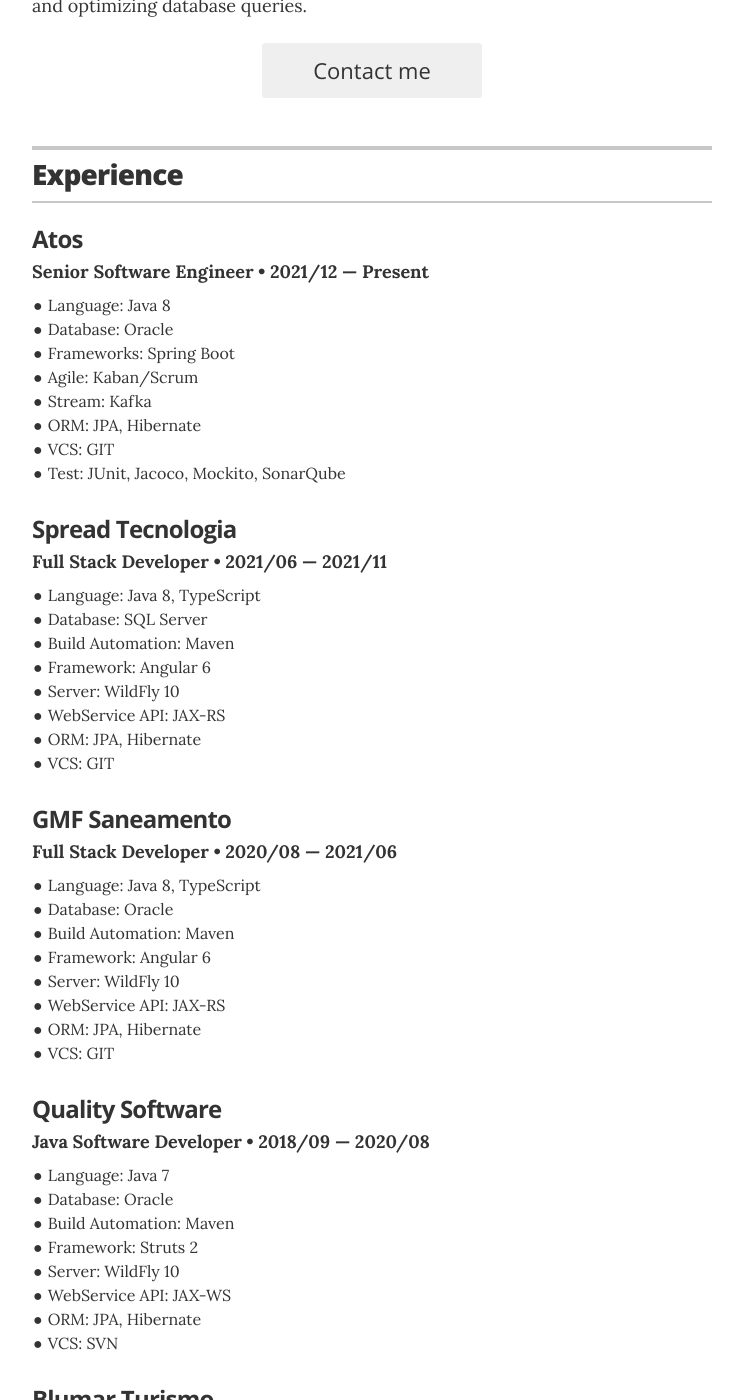
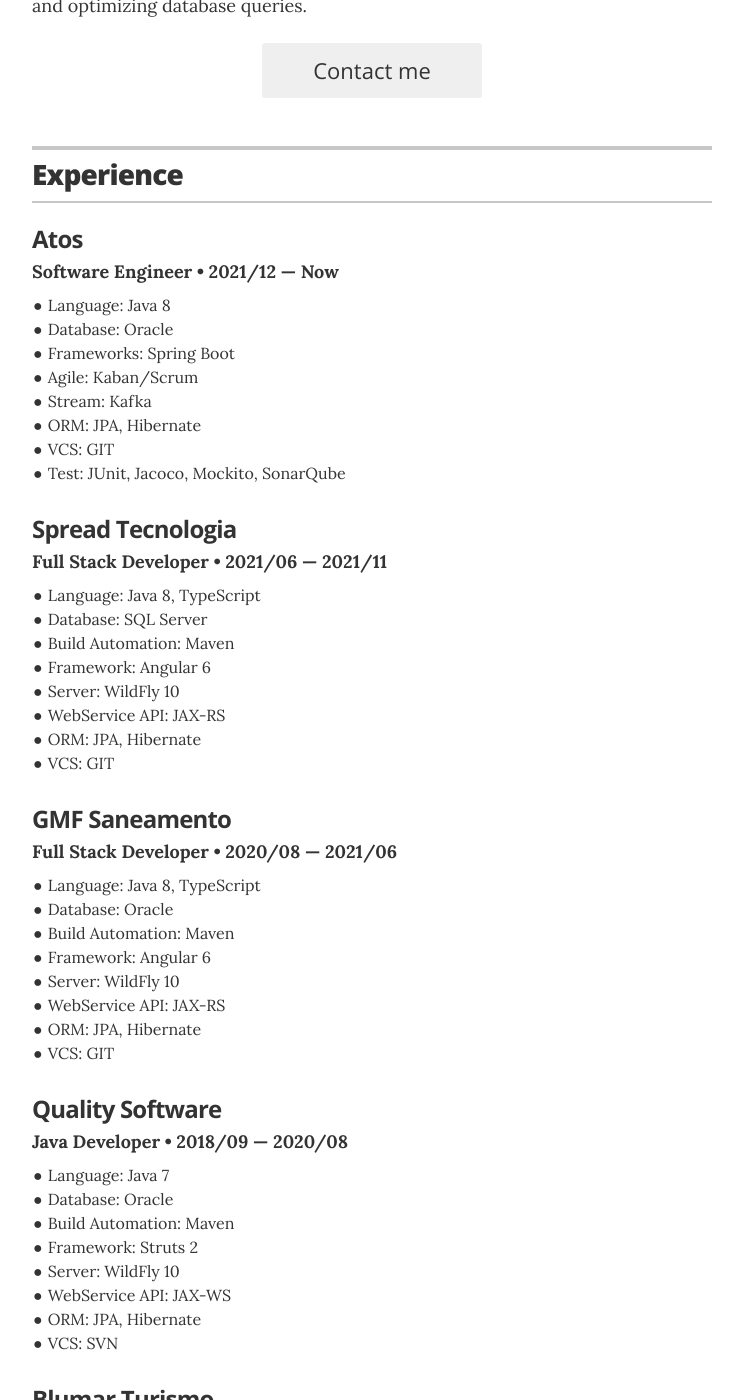
Before and after one commit to pedrobezerradev/pedrobezerradev.github.io, a Jekyll site: the page built from index.html, in a window 1280 px wide and 1400 px high, scrolled down 375 px. Shown: the whole window, without its empty margins (268-1011 px from the left). Built offline with Jekyll 4.4.1, drawn with Linux system fonts in a browser that asks for light colours; some of the changed text lies outside the part shown.

Commit message:
feat: change job description

```diff
--- a/_data/experience.yml
+++ b/_data/experience.yml
@@ -2,8 +2,8 @@
 
 # Senior Java Developer
 - company: Atos
-  position: Senior Software Engineer
-  duration: 2021/12 &mdash; Present
+  position: Software Engineer
+  duration: 2021/12 &mdash; Now
   summary: '● Language: Java 8 <br \> ● Database: Oracle <br \> ● Frameworks: Spring Boot <br \> ● Agile: Kaban/Scrum <br \> ● Stream: Kafka <br \> ● ORM: JPA, Hibernate <br \> ● VCS: GIT <br \> ● Test: JUnit, Jacoco, Mockito, SonarQube'
 
 # Full Stack Developer
@@ -18,14 +18,14 @@
   duration: 2020/08 &mdash; 2021/06
   summary: '● Language: Java 8, TypeScript <br \> ● Database: Oracle <br \> ● Build Automation: Maven <br \> ● Framework: Angular 6 <br \> ● Server: WildFly 10 <br \> ● WebService API: JAX-RS <br \> ● ORM: JPA, Hibernate <br \> ● VCS: GIT'
 
-# Java Software Developer
+# Java Developer
 - company: Quality Software
-  position: Java Software Developer
+  position: Java Developer
   duration: 2018/09 &mdash; 2020/08
   summary: '● Language: Java 7 <br \> ● Database: Oracle <br \> ● Build Automation: Maven <br \> ● Framework: Struts 2 <br \> ● Server: WildFly 10 <br \> ● WebService API: JAX-WS <br \> ● ORM: JPA, Hibernate <br \> ● VCS: SVN'
 
-# Junior Java Developer
+# Java Developer
 - company: Blumar Turismo
-  position: Junior Java Developer
+  position: Java Developer
   duration:  2014/07 &mdash; 2018/09
   summary: '● Language: Java 7 <br \> ● Database: PostgreSQL <br \> ● Framework: VRaptor <br \> ● Server: Tomcat 7 <br \> ● ORM: JPA, Hibernate <br \> ● VCS: SVN'
```
